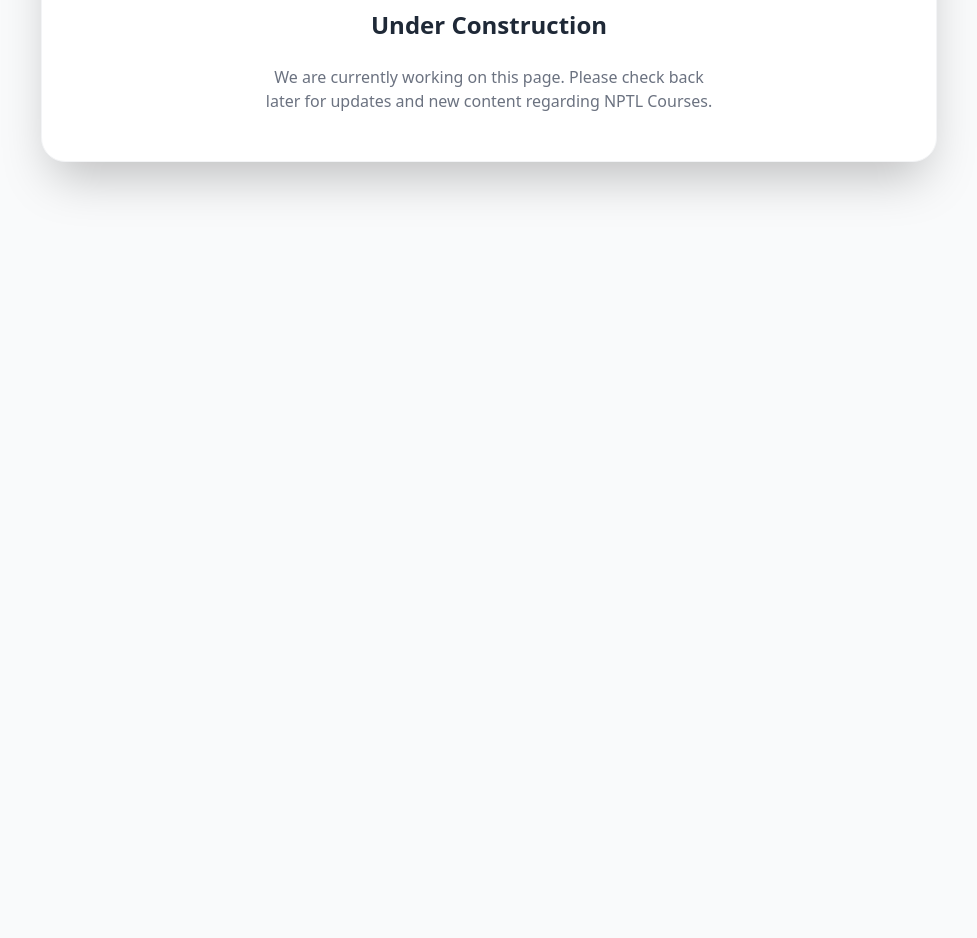
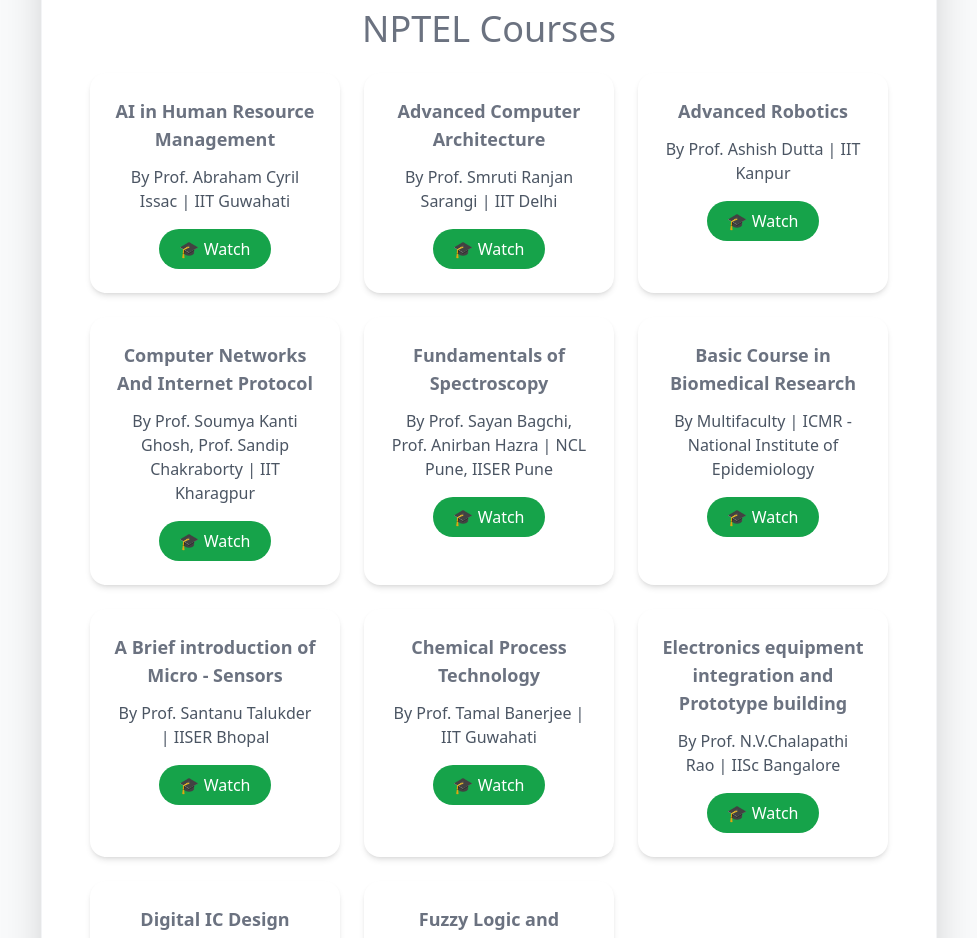
Before and after one commit to krupal-05/CTC-Library, a React (Vite) app in the folder frontend/: page /learning/nptl in a window 1280 px wide. Shown: the part 500-1438 px from the top of the page, without its empty margins (151-1128 px from the left). Before the commit the page ends 800 px from the top, so only its background shows below. Built offline with nearby package versions, Linux system fonts and the light colour scheme.

Commit message:
Added NPTEL and ONOS courses pages with UI and links

```diff
--- a/frontend/src/pages/courses/CourseNptl.jsx
+++ b/frontend/src/pages/courses/CourseNptl.jsx
@@ -1,5 +1,5 @@
 import React from 'react';
-
+import { courses } from './coursesData';
 const CourseNptl = () => {
     return (
         <div className="container mx-auto px-4 py-12 lg:py-20 min-h-[60vh]">
@@ -10,12 +10,42 @@ const CourseNptl = () => {
                     <div className="w-24 h-24 bg-blue-50 rounded-full flex items-center justify-center">
                         <span className="text-4xl text-accent">🚧</span>
                     </div>
-                    <h2 className="text-2xl font-bold text-gray-800">Under Construction</h2>
-                    <p className="max-w-md">
-                        We are currently working on this page. Please check back later for updates and new content regarding NPTL Courses.
-                    </p>
+                    <h1 className="text-4xl text-center mb-6">NPTEL Courses</h1>
+<div className="grid md:grid-cols-2 lg:grid-cols-3 gap-6 max-w-5xl mx-auto mb-10">
+  {courses.map((course, index) => (
+    <div
+      key={index}
+      className="bg-white p-6 rounded-2xl shadow-md text-center hover:shadow-xl transition"
+    >
+      <h2 className="text-lg font-semibold mb-3">
+        {course.name}
+      </h2>
+<p className="text-gray-600 mb-4">{course.description}</p>
+      <a
+        href={course.link}
+        target="_blank"
+        rel="noopener noreferrer"
+        className="bg-green-600 text-white px-5 py-2 rounded-full inline-block hover:bg-green-700"
+      >
+        🎓 Watch
+      </a>
+    </div>
+  ))}
+</div>
+
+<div className="text-center mb-10">
+  <a
+    href="https://onlinecourses.nptel.ac.in/"
+    target="_blank"
+    rel="noopener noreferrer"
+    className="bg-green-600 text-white px-6 py-3 rounded-full"
+  >
+🌐 Explore All Courses
+</a>
+</div>
+</div>
+
                 </div>
-            </div>
         </div>
     );
 };
--- a/frontend/src/pages/courses/CourseOnos.jsx
+++ b/frontend/src/pages/courses/CourseOnos.jsx
@@ -1,21 +1,95 @@
+// import React from 'react';
+
+// const CourseOnos = () => {
+//     return (
+//         <div className="container mx-auto px-4 py-12 lg:py-20 min-h-[60vh]">
+//             <h1 className="text-4xl lg:text-5xl font-black text-primary uppercase tracking-widest mb-6 lg:mb-10 text-center">ONOS Courses</h1>
+
+//             <div className="bg-white rounded-3xl shadow-2xl p-8 lg:p-12 border border-gray-100 max-w-4xl mx-auto">
+//                 <div className="flex flex-col items-center justify-center text-center space-y-6 text-gray-500">
+//                     <div className="w-24 h-24 bg-blue-50 rounded-full flex items-center justify-center">
+//                         <span className="text-4xl text-accent">🚧</span>
+//                     </div>
+//                     <h2 className="text-2xl font-bold text-gray-800">Under Construction</h2>
+//                     <p className="max-w-md">
+//                         We are currently working on this page. Please check back later for updates and new content regarding ONOS Courses.
+//                     </p>
+//                 </div>
+//             </div>
+//         </div>
+//     );
+// };
+
+// export default CourseOnos;
 import React from 'react';
 
 const CourseOnos = () => {
+
+    const courses = [
+        {
+            name: "IEEE SDN eLearning Modules",
+            link: "https://sdn.ieee.org/education/elearning.html"
+        },
+        {
+            name: "Software Defined Networking with ONOS - YouTube",
+            link: "https://www.youtube.com/watch?v=iU9oNFKWkrU"
+        },
+        {
+            name: "How SDN will shape Networking - ONOS Project - YouTube",
+            link: "https://www.youtube.com/watch?v=c9-K5O_qYgA"
+        },
+        {
+            name: "Introduction to Network Function Virtualization (NFV) - ONOS Project - YouTube",
+            link: "https://www.youtube.com/watch?v=uoSO12hyuQw"
+        },
+        {
+            name: "Introduction to Software Defined Networking - Part 1 -youtube",
+            link: "https://www.youtube.com/watch?v=iU9oNFKWkrU"
+        },
+        {
+            name: "Introduction to Software Defined Networking - Part 2 -youtube",
+            link: "https://www.youtube.com/watch?v=DMv8TJv0-DQ"
+        },
+    ];
+
     return (
-        <div className="container mx-auto px-4 py-12 lg:py-20 min-h-[60vh]">
-            <h1 className="text-4xl lg:text-5xl font-black text-primary uppercase tracking-widest mb-6 lg:mb-10 text-center">ONOS Courses</h1>
+        <div className="container mx-auto px-4 py-12">
 
-            <div className="bg-white rounded-3xl shadow-2xl p-8 lg:p-12 border border-gray-100 max-w-4xl mx-auto">
-                <div className="flex flex-col items-center justify-center text-center space-y-6 text-gray-500">
-                    <div className="w-24 h-24 bg-blue-50 rounded-full flex items-center justify-center">
-                        <span className="text-4xl text-accent">🚧</span>
+            <h1 className="text-4xl font-bold text-center mb-10">
+                ONOS Courses
+            </h1>
+
+            <div className="grid md:grid-cols-2 lg:grid-cols-3 gap-6">
+                {courses.map((course, index) => (
+                    <div key={index} className="bg-white p-6 rounded-xl shadow text-center">
+
+                        <h2 className="text-lg font-semibold mb-4">
+                            {course.name}
+                        </h2>
+
+                        <a
+                            href={course.link}
+                            target="_blank"
+                            rel="noopener noreferrer"
+                            className="bg-blue-600 text-white px-4 py-2 rounded-full"
+                        >
+                            View
+                        </a>
+
                     </div>
-                    <h2 className="text-2xl font-bold text-gray-800">Under Construction</h2>
-                    <p className="max-w-md">
-                        We are currently working on this page. Please check back later for updates and new content regarding ONOS Courses.
-                    </p>
-                </div>
+                ))}
             </div>
+             <div className="flex justify-center mt-12">
+        <a
+          href="https://onosproject.org/"
+          target="_blank"
+          rel="noopener noreferrer"
+          className="bg-gradient-to-r from-purple-500 to-indigo-600 text-white px-8 py-3 rounded-full shadow-lg hover:scale-105 transition"
+        >
+          🌐 Explore ONOS Courses
+        </a>
+      </div>
+
         </div>
     );
 };
--- /dev/null
+++ b/frontend/src/pages/courses/coursesData.js
@@ -0,0 +1,57 @@
+export const courses = [
+  {
+    name: "AI in Human Resource Management",
+    description: "By Prof. Abraham Cyril Issac   |   IIT Guwahati",
+    link: "https://onlinecourses.nptel.ac.in/noc26_mg19/preview"
+  },
+  {
+    name: "Advanced Computer Architecture",
+    description: "By Prof. Smruti Ranjan Sarangi   |   IIT Delhi",
+    link: "https://onlinecourses.nptel.ac.in/noc26_cs23/preview"
+  },
+  {
+    name: "Advanced Robotics",
+    description: "By Prof. Ashish Dutta   |   IIT Kanpur",
+    link: "https://onlinecourses.nptel.ac.in/noc26_me34/preview"
+  },
+  {
+    name: "Computer Networks And Internet Protocol",
+    description: "By Prof. Soumya Kanti Ghosh, Prof. Sandip Chakraborty   |   IIT Kharagpur",
+    link: "https://onlinecourses.nptel.ac.in/noc26_cs35/preview"
+  },
+  {
+    name: "Fundamentals of Spectroscopy",
+    description: "By Prof. Sayan Bagchi, Prof. Anirban Hazra   |   NCL Pune, IISER Pune",
+    link: "https://onlinecourses.nptel.ac.in/noc26_cy33/preview"
+  },
+  {
+    name: "Basic Course in Biomedical Research",
+    description: "By Multifaculty   |   ICMR - National Institute of Epidemiology",
+    link: "https://onlinecourses.nptel.ac.in/noc22_md01/preview"
+  },
+  {
+    name: "A Brief introduction of Micro - Sensors",
+    description: "By Prof. Santanu Talukder   |   IISER Bhopal",
+    link: "https://onlinecourses.nptel.ac.in/noc26_ee63/preview"
+  },
+  {
+    name: "Chemical Process Technology",
+    description: "By Prof. Tamal Banerjee   |   IIT Guwahati",
+    link: "https://onlinecourses.nptel.ac.in/noc26_ch20/preview"
+  },
+  {
+    name: "Electronics equipment integration and Prototype building",
+    description: "By Prof. N.V.Chalapathi Rao   |   IISc Bangalore",
+    link: "https://onlinecourses.nptel.ac.in/noc26_ee16/preview"
+  },
+  {
+    name: "Digital IC Design",
+    description: "By Prof. Janakiraman   |   IIT Madras",
+    link: "https://onlinecourses.nptel.ac.in/noc26_ee70/preview"
+  },
+  {
+    name: "Fuzzy Logic and Neural Networks",
+    description: "By Prof. Dilip Kumar Pratihar   |   IIT Kharagpur",
+    link: "https://onlinecourses.nptel.ac.in/noc26_ge31/preview"
+  },
+];
```
